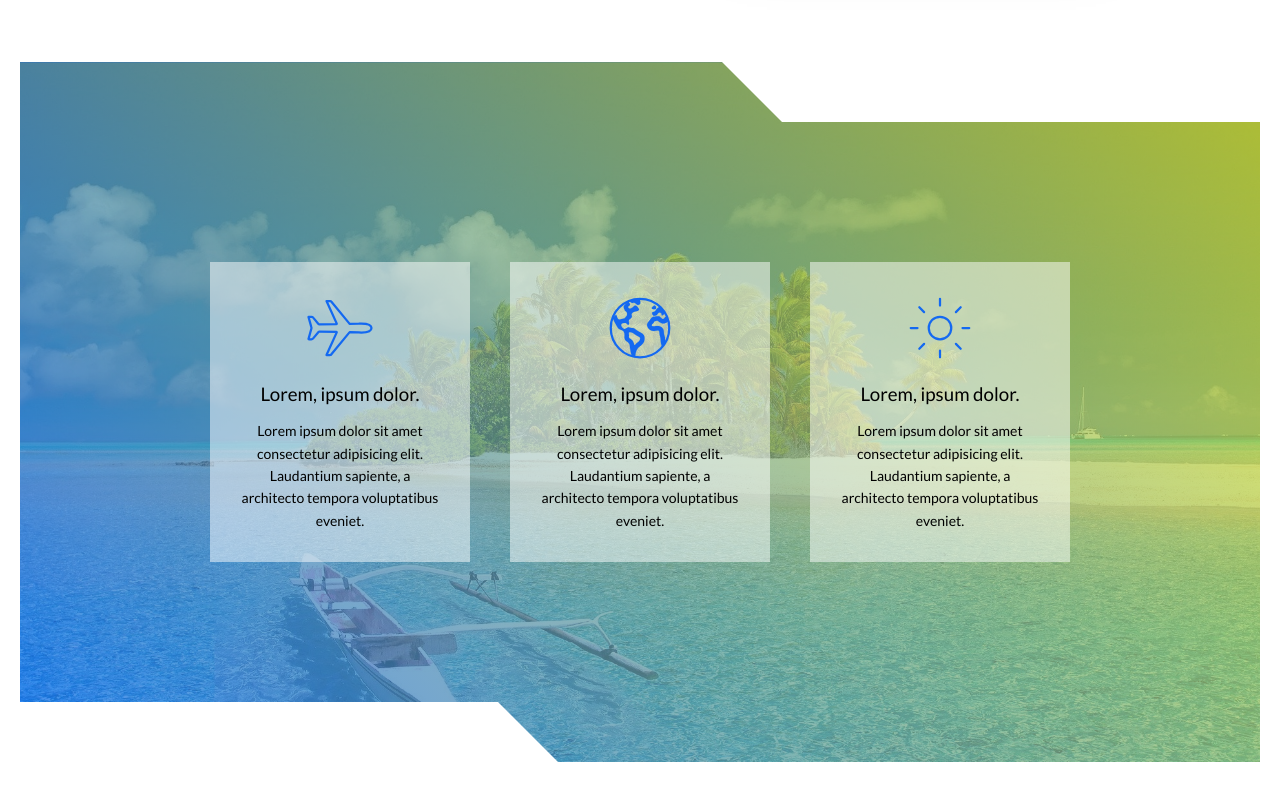
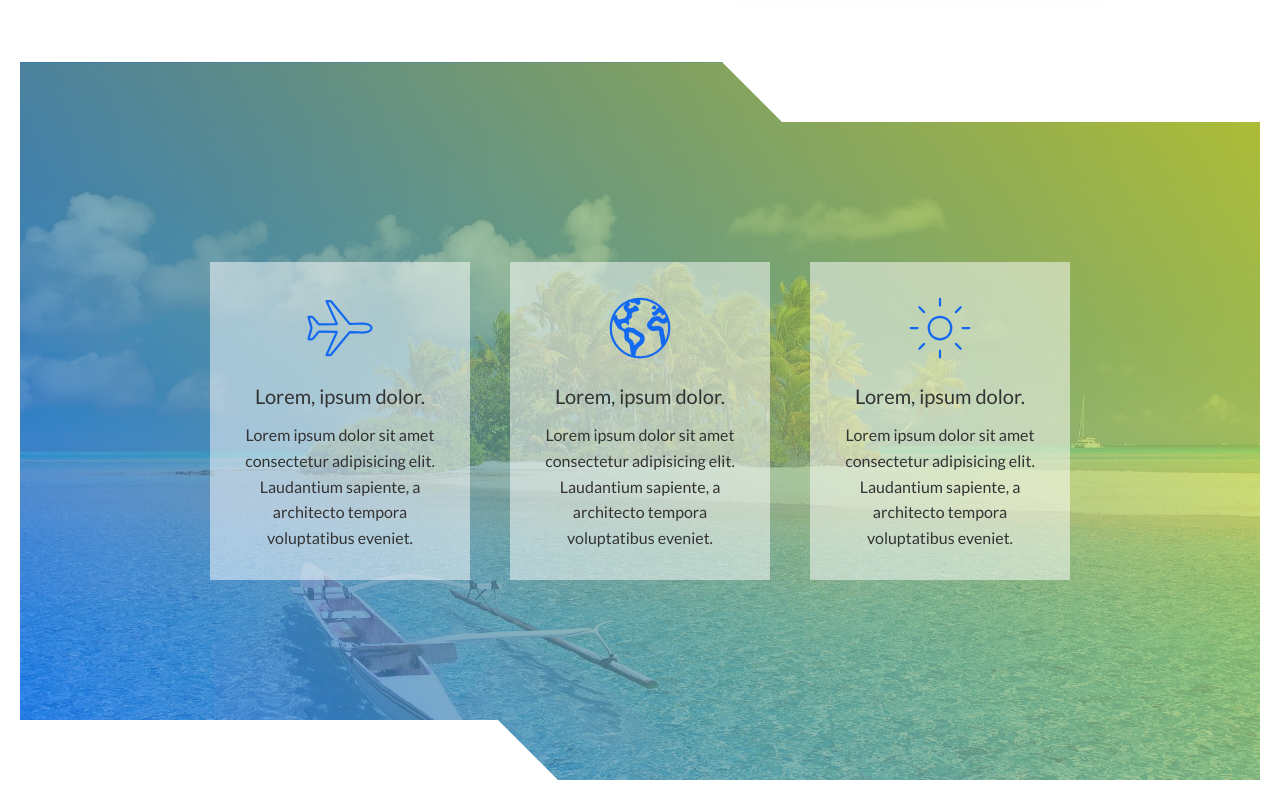
Before and after one commit to MateuszSojkaCode/Tropical-Paradise, a website: page index.html in a window 1280 px wide. Shown: the part 1251-2051 px from the top of the page. Drawn offline with nearby package versions, Linux system fonts and the light colour scheme; files that its build step writes are made by us from their sources.

Commit message:
added changes to feature sections

```diff
--- a/index.html
+++ b/index.html
@@ -69,17 +69,17 @@
         <div class="features section-padding-large">
            <div class="container">
             <div class="features__box">
-                <div class="features__card">
+                <div class="features__card features__card--one">
                     <ion-icon name="airplane-outline" class="features__icon"></ion-icon>
                     <h3 class="features__heading">Lorem, ipsum dolor.</h3>
                     <p class="features__text">Lorem ipsum dolor sit amet consectetur adipisicing elit. Laudantium sapiente, a architecto tempora voluptatibus eveniet.</p>
                 </div>
-                <div class="features__card">
+                <div class="features__card features__card--two">
                     <ion-icon name="earth-outline" class="features__icon"></ion-icon>
                     <h3 class="features__heading">Lorem, ipsum dolor.</h3>
                     <p class="features__text">Lorem ipsum dolor sit amet consectetur adipisicing elit. Laudantium sapiente, a architecto tempora voluptatibus eveniet.</p>
                 </div>
-                <div class="features__card">
+                <div class="features__card features__card--three">
                     <ion-icon name="sunny-outline" class="features__icon"></ion-icon>
                     <h3 class="features__heading">Lorem, ipsum dolor.</h3>
                     <p class="features__text">Lorem ipsum dolor sit amet consectetur adipisicing elit. Laudantium sapiente, a architecto tempora voluptatibus eveniet.</p>
--- a/src/SASS/main.scss
+++ b/src/SASS/main.scss
@@ -238,6 +238,7 @@ li {
 		grid-template-columns: 1fr;
 		padding: 2rem;
 		text-align: center;
+		color: $dark-grey-3;
 	}
 	&__card{
 		margin: 2rem;
@@ -256,6 +257,7 @@ li {
 	&__heading{
 		font-weight: 400;
 		margin-bottom: 1rem;
+		font-size: 1.6rem;
 	}
 	&__text{
 		font-size: 1.4rem;
@@ -332,16 +334,32 @@ li {
 	.features{
 		background-image: $blue-gradient, url(../../src/img/hero-big.jpg);
 		&__box{
-			display: grid;
-			grid-template-columns: repeat(3, 1fr);
+			grid-template-columns: repeat(4, 1fr);
+			grid-template-rows: repeat(2, 1fr);
 			padding: 3rem;
 		}
 		&__card{
 			padding: 3rem;
+			&--one{
+				grid-column: 1 /3;
+			}
+			&--two{
+				grid-column: 3/5;
+			}
+			&--three{
+				grid-column: 2/4;
+			}
 		}
 		&__icon{
 			font-size: 7.2rem;
 			margin-bottom: 1rem;
+		}
+		&__heading{
+			font-size: 2rem;
+		}
+		&__text{
+			font-size: 1.6rem;
+
 		}
 	}
 }
@@ -368,8 +386,21 @@ li {
 	}
 	.features{
 		&__box{
+			grid-template-columns: repeat(6, 1fr);
+			grid-template-rows: 1fr;
 			margin: 0 auto;
 			max-width: 80%;
 		}
+		&__card{
+			&--one{
+				grid-column: 1/3;
+			}
+			&--two{
+				grid-column: 3/5;
+			}
+			&--three{
+				grid-column: 5/7;
+			}
+		}
 	}
 }
```
